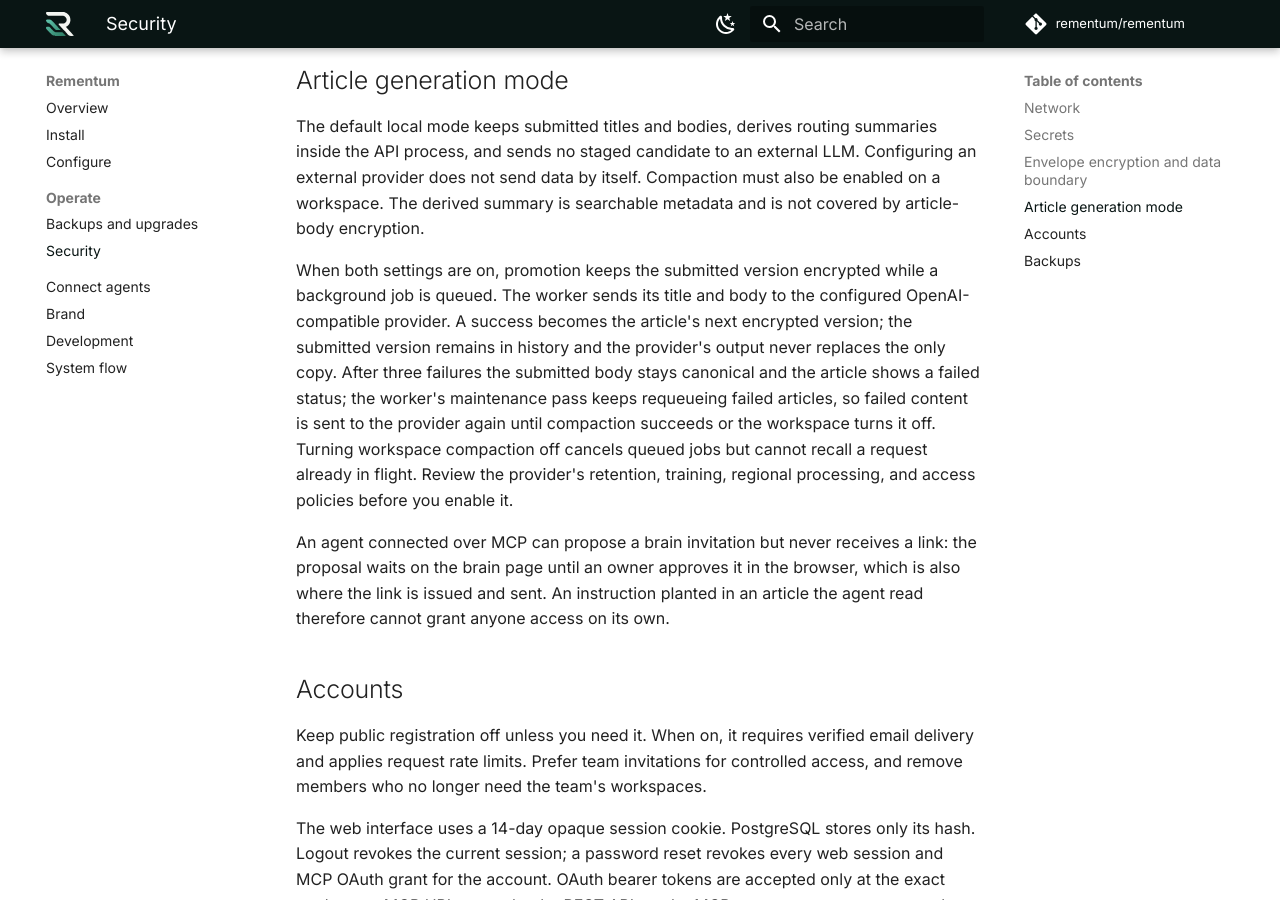
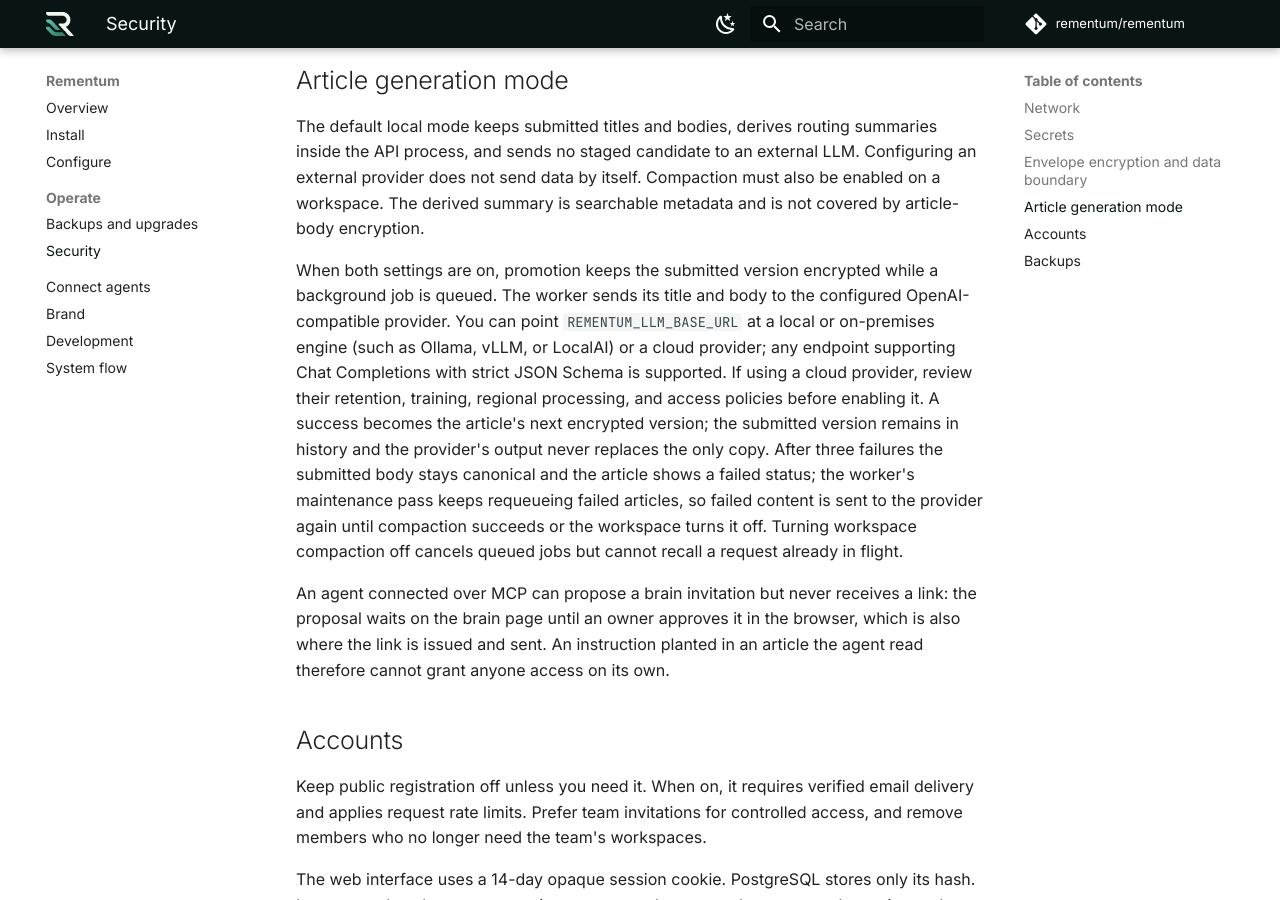
Before and after one commit to rementum/rementum, an MkDocs documentation site: the page built from docs/security.md, in a window 1280 px wide and 900 px high, scrolled down 1548 px. Built offline with MkDocs 1.6.1 and Material for MkDocs 9.7.7, drawn with Linux system fonts in a browser that asks for light colours; comment, search, counter and statistics services are not loaded.

Commit message:
docs: address token budget, AGPL licensing, and local LLM compaction in FAQ

```diff
--- a/docs/security.md
+++ b/docs/security.md
@@ -55,14 +55,16 @@ send data by itself. Compaction must also be enabled on a workspace. The derived
 searchable metadata and is not covered by article-body encryption.
 
 When both settings are on, promotion keeps the submitted version encrypted while a background job is
-queued. The worker sends its title and body to the configured OpenAI-compatible provider. A success
-becomes the article's next encrypted version; the submitted version remains in history and the
+queued. The worker sends its title and body to the configured OpenAI-compatible provider. You can point
+`REMENTUM_LLM_BASE_URL` at a local or on-premises engine (such as Ollama, vLLM, or LocalAI) or a cloud
+provider; any endpoint supporting Chat Completions with strict JSON Schema is supported. If using a cloud
+provider, review their retention, training, regional processing, and access policies before enabling it.
+A success becomes the article's next encrypted version; the submitted version remains in history and the
 provider's output never replaces the only copy. After three failures the submitted body stays
 canonical and the article shows a failed status; the worker's maintenance pass keeps requeueing
 failed articles, so failed content is sent to the provider again until compaction succeeds or the
 workspace turns it off. Turning workspace compaction off cancels queued jobs but cannot recall a
-request already in flight. Review the provider's retention, training, regional processing, and access
-policies before you enable it.
+request already in flight.
 
 An agent connected over MCP can propose a brain invitation but never receives a link: the proposal
 waits on the brain page until an owner approves it in the browser, which is also where the link is
```
Also changed, not shown: README.md (+23 -1 lines), docs/integrations.md (+8 -0 lines), 1 other file.
